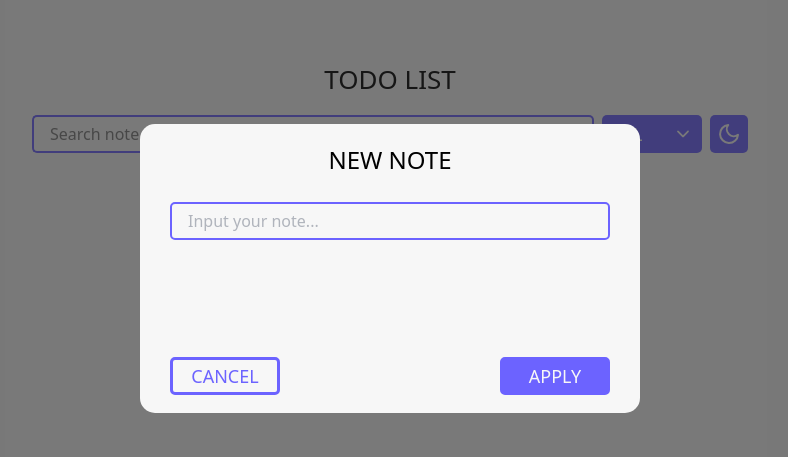
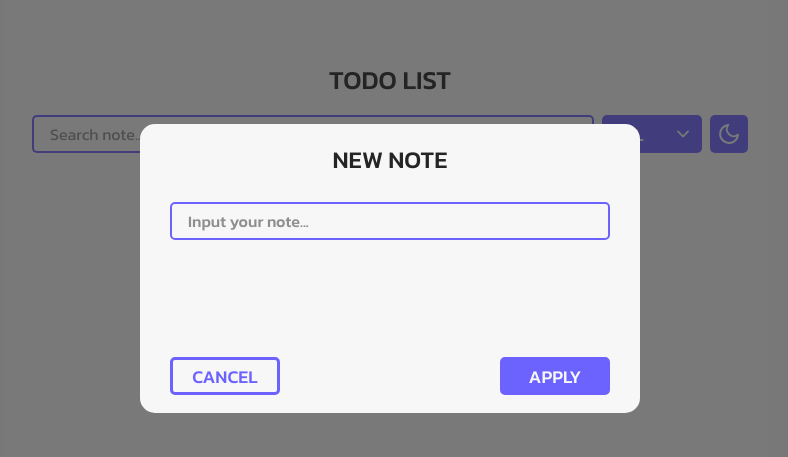
Before and after one commit to ArmenSyan/Todo-List-TS, a React (Vite) app: page / in a window 1280 px wide. Both pictures are taken after a click on the button 982 px from the left and 743 px from the top of the page. Shown: the top 457 px of the page, without its empty margins (250-1038 px from the left). Built offline with nearby package versions, Linux system fonts and the light colour scheme.

Commit message:
Some style elements have been fixed

```diff
--- a/index.html
+++ b/index.html
@@ -6,14 +6,12 @@
   <link rel="icon" type="image/svg+xml" href="/Logo.png" />
   <meta name="viewport" content="width=device-width, initial-scale=1.0" />
   <title>Todo with TS</title>
-  <link rel="preconnect" href="https://fonts.googleapis.com">
-  <link rel="preconnect" href="https://fonts.gstatic.com" crossorigin>
-  <link
-    href="https://fonts.googleapis.com/css2?family=Kanit:ital,wght@0,100;0,200;0,300;0,400;0,500;0,600;0,700;0,800;0,900;1,100;1,200;1,300;1,400;1,500;1,600;1,700;1,800;1,900&family=Roboto:ital,wght@0,100..900;1,100..900&display=swap"
-    rel="stylesheet">
+<link rel="preconnect" href="https://fonts.googleapis.com">
+<link rel="preconnect" href="https://fonts.gstatic.com" crossorigin>
+<link href="https://fonts.googleapis.com/css2?family=Kanit:ital,wght@0,100;0,200;0,300;0,400;0,500;0,600;0,700;0,800;0,900;1,100;1,200;1,300;1,400;1,500;1,600;1,700;1,800;1,900&family=Roboto:ital,wght@0,100..900;1,100..900&display=swap" rel="stylesheet">
 </head>
 
-<body class="flex flex-col justify-evenly items-center bg-white">
+<body class="flex flex-col justify-evenly items-center bg-white font-kanit">
   <div id="root" ></div>
   <script type="module" src="/src/main.tsx"></script>
 
--- a/src/App.tsx
+++ b/src/App.tsx
@@ -8,7 +8,7 @@ import { useFilter } from "./CustomHook"
 function App() {
 const {activeModal, data} = useFilter()
   return (
-    <div className="flex flex-col justify-start  items-center w-[750px] h-[100vh]  relative ">
+    <div className="flex flex-col justify-start  items-center w-[750px] h-[100vh]  relative text-black">
         <Header />
         <AddTodoBtn />
         {data.length > 0 ? <Todos /> : <NotFound /> }
--- a/src/Components/Buttons/DeleteBtn.tsx
+++ b/src/Components/Buttons/DeleteBtn.tsx
@@ -14,7 +14,7 @@ function DeleteBtn({id} : {id : number}) {
   return (
     <button
     onClick={() => deleteNote(id)}
-    className="text-gray-500 text-[18px] hover:cursor-pointer"
+    className="text-[18px] hover:cursor-pointer"
     ><LuTrash2 /> </button>
   )
 }
--- a/src/Components/Buttons/RenameBtn.tsx
+++ b/src/Components/Buttons/RenameBtn.tsx
@@ -31,7 +31,7 @@ function RenameBtn({ id, name }: { id: number | null, name: string }) {
   return (
     <button
       onClick={() => setRename()}
-      className="text-gray-500 text-[20px] hover:cursor-pointer">{id == changeableNoteId
+      className="text-[20px] hover:cursor-pointer">{id == changeableNoteId
         ? (<FiCheck />)
         : (<PiPencilSimple />)
       }
--- a/src/Components/Modals/NoteModal.tsx
+++ b/src/Components/Modals/NoteModal.tsx
@@ -26,7 +26,11 @@ function NoteModal() {
                     <h1 className="text-[24px] font-medium">
                         NEW NOTE
                     </h1>
-                    <input type="text" onChange={(e) => inputValue(e)} placeholder="Input your note..." className="w-[440px] text-gray-500 h-[38px] border-[2px] px-[16px] rounded-[5px]  border-purple  py-[4px] text-[16px] focus:outline-0" />
+                    <input
+                    type="text"
+                    onChange={(e) => inputValue(e)}
+                    placeholder="Input your note..."
+                    className="w-[440px] h-[38px] border-[2px] px-[16px] rounded-[5px]  border-purple  py-[4px] text-[16px]  font-medium focus:outline-0" />
                 </div>
                 <div className="flex justify-between items-center w-full px-[30px] mb-[18px]">
                     <button onClick={setActive} className="w-[110px] h-[38px] border-[3px] border-purple rounded-[5px] text-purple font-medium text-[18px] hover:cursor-pointer hover:shadow-lg hover:shadow-purple/40 duration-200">CANCEL</button>
--- a/src/Components/NotFound/NotFound.tsx
+++ b/src/Components/NotFound/NotFound.tsx
@@ -1,8 +1,9 @@
 
 function NotFound() {
     return (
-        <div>
+        <div className="flex flex-col justify-evenly items-center gap-[20px] mt-[30px] text-[20px] font-medium">
             <img src="/NotFound.png" alt="Not Found" />
+            <h1 >Empty...</h1>
         </div>
     )
 }
--- a/src/Components/Rename/Rename.tsx
+++ b/src/Components/Rename/Rename.tsx
@@ -14,7 +14,7 @@ function Rename() {
         onChange={(e) => setVal(e)}
         value={newNotesInputValue}
         placeholder="Enter new name...."
-        className="w-[420px] text-[20px] focus:outline-0  border-purple"/>
+        className="w-[420px] text-[20px] focus:outline-0 border-b-[2px] pb-[5px] border-purple"/>
     </>
   )
 }
--- a/src/Components/Todos/Todos.tsx
+++ b/src/Components/Todos/Todos.tsx
@@ -7,7 +7,7 @@ import Rename from "../Rename/Rename";
 function Todos() {
   const { data, changeableNoteId, } = useFilter()
   return (
-    <div className="w-[520px] text-black font-medium  ">
+    <div className="w-[520px] font-medium  ">
 
       {data.map((el: DataType, i: number) => (
         <div
@@ -17,13 +17,13 @@ function Todos() {
           <div className="flex justify-evenly items-center gap-[17px]  ">
             <CheckedBtn i={i} />
             {el.id != changeableNoteId || changeableNoteId == null ? (
-              <p className="font-medium text-[20px] w-[420px] border-b-[2px] border-amber-50/0"> {el.name} </p>
+              <p className="font-medium text-[20px] w-[420px] border-b-[2px] border-amber-50/0 pb-[5px]"> {el.name} </p>
 
             ) : (
               <Rename />
             )}
           </div>
-          <div className="flex justify-evenly items-center gap-[10px]">
+          <div className="flex justify-evenly items-center gap-[10px] text-gray-500 ">
             <RenameBtn name={el.name} id={el.id}/>
             <DeleteBtn id={el.id} />
           </div>
--- a/src/index.css
+++ b/src/index.css
@@ -1,9 +1,11 @@
+@import url('https://fonts.googleapis.com/css2?family=Kanit:ital,wght@0,100;0,200;0,300;0,400;0,500;0,600;0,700;0,800;0,900;1,100;1,200;1,300;1,400;1,500;1,600;1,700;1,800;1,900&family=Roboto:ital,wght@0,100..900;1,100..900&display=swap');
 @import "tailwindcss";
 
 
-@theme{
-  --color-purple : #6C63FF;
-  --color-white : #F7F7F7;
-  --color-black : #252525;
-  --color-hover : #D7D5FF;
+@theme {
+  --color-purple: #6C63FF;
+  --color-white: #F7F7F7;
+  --color-black: #252525;
+  --color-hover: #D7D5FF;
+  --font-kanit: 'Kanit', sans-serif;
 }
```
